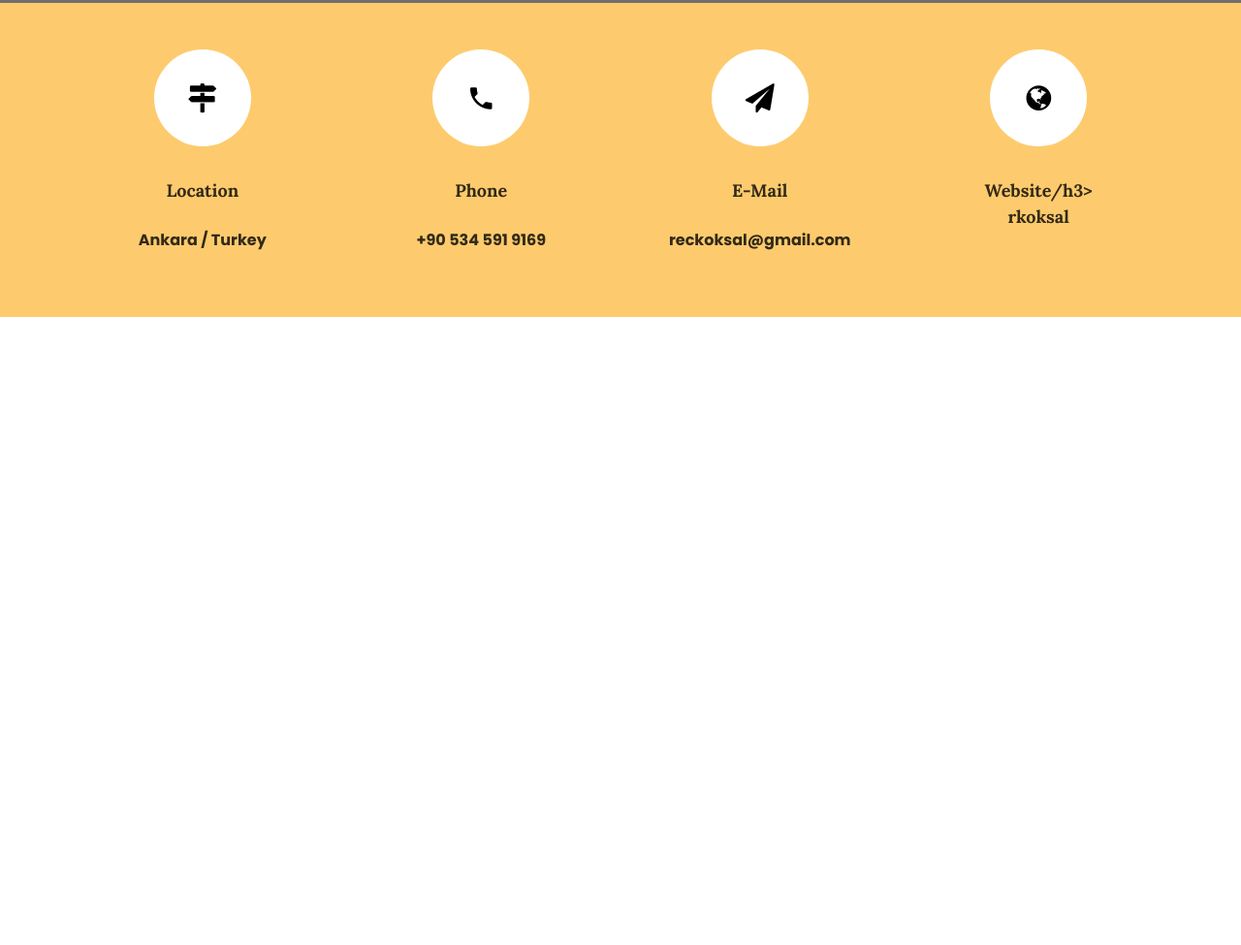
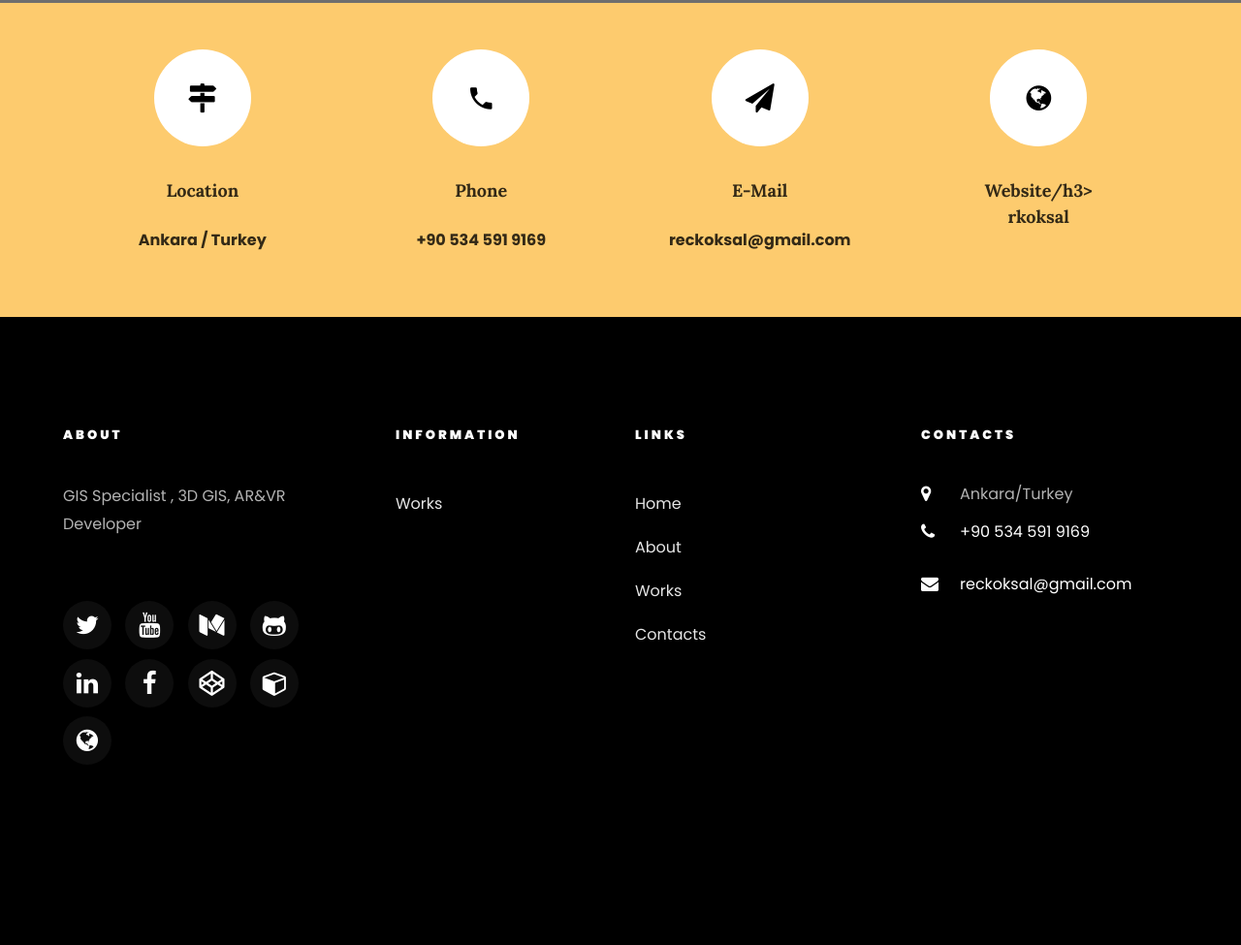
Before and after one commit to rkoksal/rkoksal.github.io, a plain HTML site: page contact.html in a window 1280 px wide. Shown: the part 797-1772 px from the top of the page at 97% size. Before the commit the page ends 1548 px from the top, so only its background shows below. Drawn offline with Linux system fonts and the light colour scheme; some packages are replaced by stand-ins of ours; no server answers; grey boxes are pictures that could not be loaded; files whose address does not match are found by name; a web font is replaced by a local one.

Commit message:
Update contact.html

```diff
--- a/contact.html
+++ b/contact.html
@@ -105,7 +105,7 @@
     </section>
 
 
-    <fo class="ftco-footer ftco-section">
+    <footer class="ftco-footer ftco-section">
       <div class="container">
         <div class="row mb-5">
           <div class="col-md">
@@ -132,13 +132,12 @@
               <h2 class="ftco-heading-2">Information</h2>
              <ul class="list-unstyled">
                 <li><a href="work.html" class="py-2 d-block">Works</a></li>
-
               </ul>
             </div>
           </div>
           <div class="col-md">
              <div class="ftco-footer-widget mb-4">
-                <h2 class="ftco-heading-2">Links</h2>
+              <h2 class="ftco-heading-2">Links</h2>
               <ul class="list-unstyled">
                 <li><a href="index.html" class="py-2 d-block">Home</a></li>
                 <li><a href="about.html" class="py-2 d-block">About</a></li>
@@ -166,9 +165,7 @@
           </div>
         </div>
       </div>
-    </foooter>
-
-
+    </footer>
 
   <script src="js/jquery.min.js"></script>
   <script src="js/jquery-migrate-3.0.1.min.js"></script>
```
